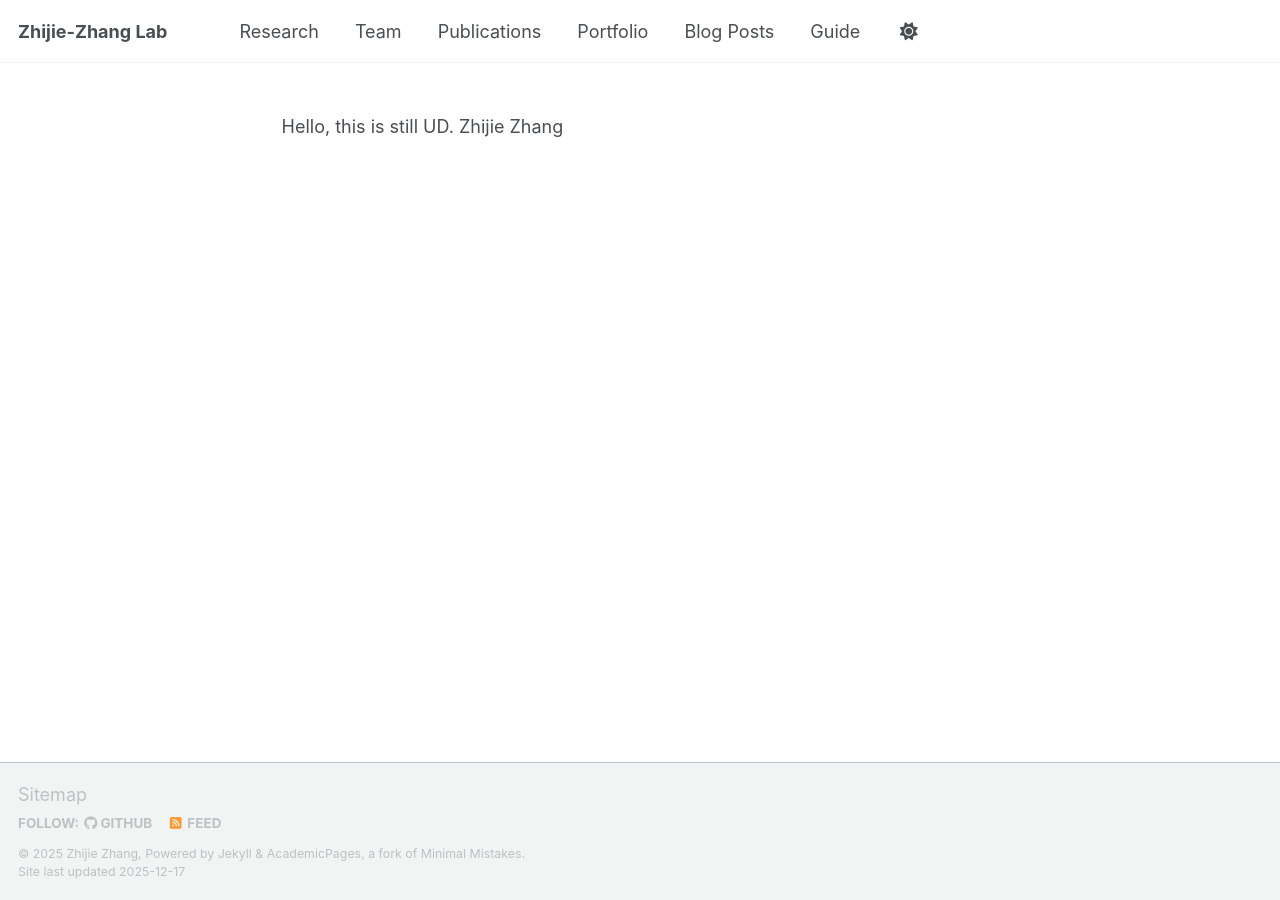
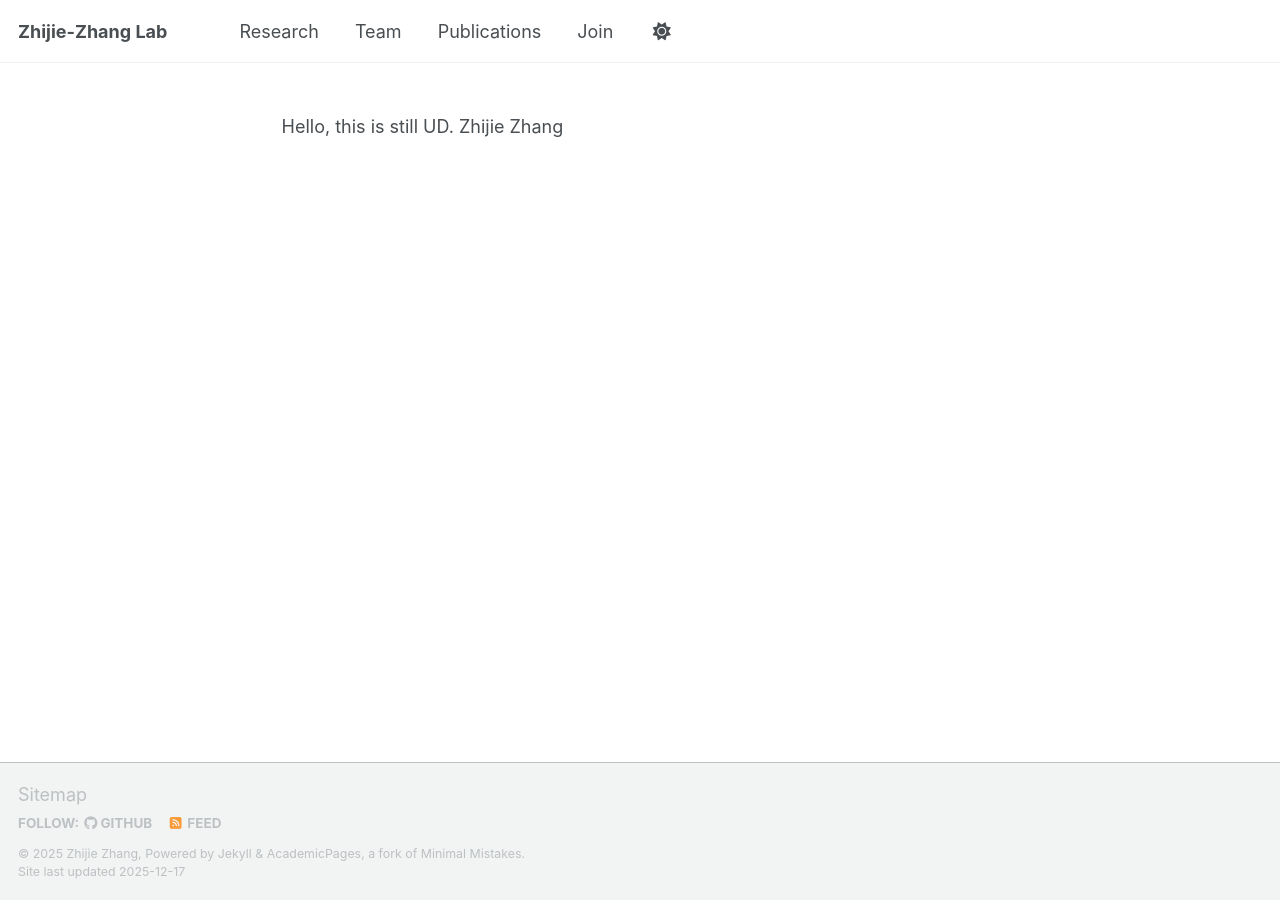
Before and after one commit to zhijiezhang-lab/zhijiezhang-lab.github.io, a Jekyll site: the page built from _pages/about.md, in a window 1280 px wide. Built offline with Jekyll 4.4.1, drawn with Linux system fonts in a browser that asks for light colours; a script bundle is joined from its source files by our own code; library files that are not in the unit come from our copies; some of the changed lines change nothing that is shown.

Commit message:
Update navigation.yml

```diff
--- a/_data/navigation.yml
+++ b/_data/navigation.yml
@@ -17,17 +17,20 @@ main:
   - title: "Publications"
     url: /publications/
 
+  - title: "Join"
+    url: /join/
+
   # - title: "Talks"
   #  url: /talks/
 
   # - title: "Teaching"
   #  url: /teaching/
 
-  - title: "Portfolio"
-    url: /portfolio/
+  #- title: "Portfolio"
+  #  url: /portfolio/
 
-  - title: "Blog Posts"
-    url: /year-archive/
+  #- title: "Blog Posts"
+  #  url: /year-archive/
 
   # - title: "CV"
   #  url: /cv/
@@ -35,5 +38,5 @@ main:
   # - title: "CV"
   #   url: /cv-json/
 
-  - title: "Guide"
-    url: /markdown/
+  #- title: "Guide"
+  #  url: /markdown/
```
